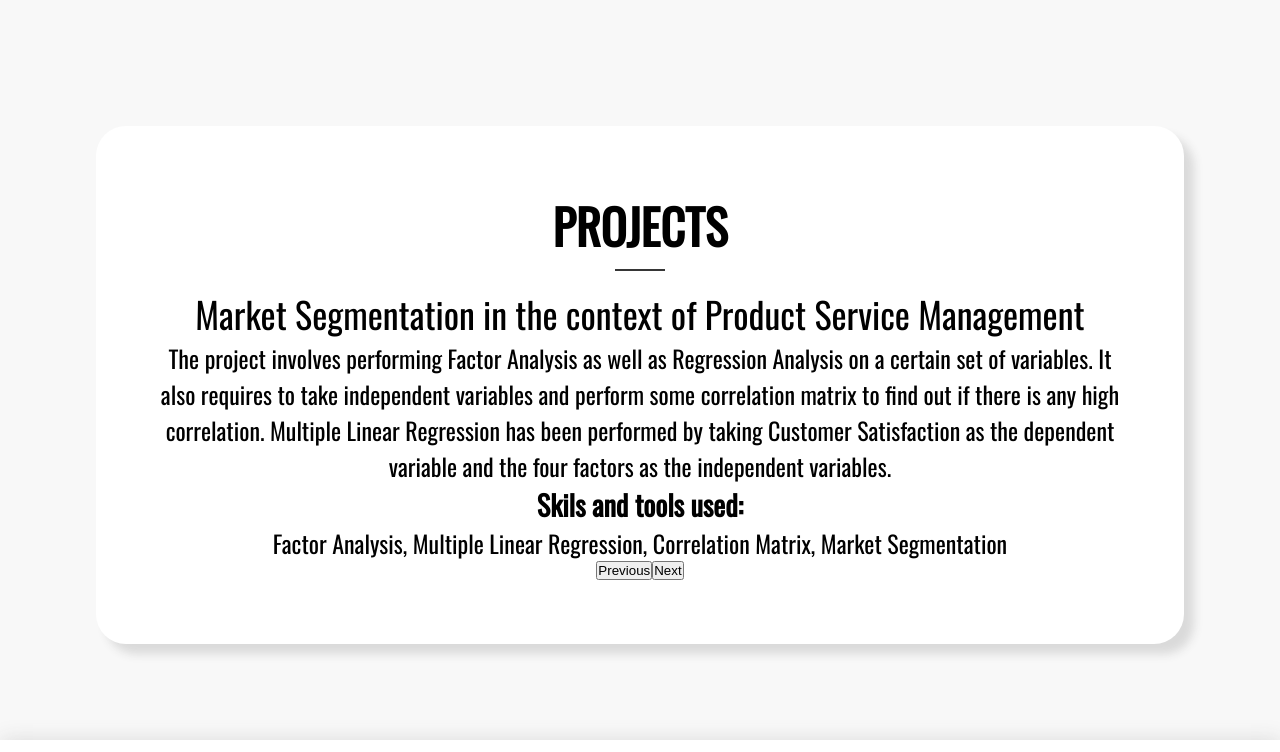
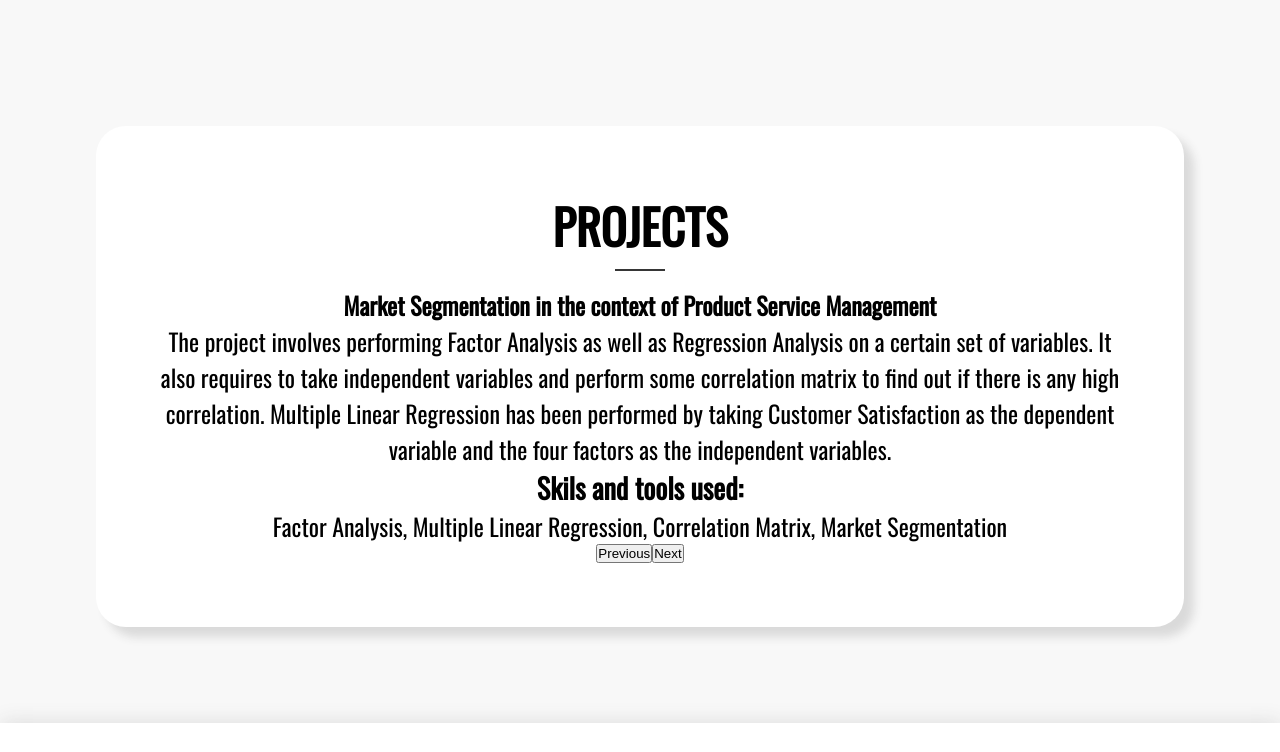
Before and after one commit to GoswamiTushar/Pulkit-portfolio, a plain HTML site: page index.html in a window 1280 px wide. Shown: the part 1180-1932 px from the top of the page. Drawn offline with nearby package versions, Linux system fonts and the light colour scheme.

Commit message:
Projects section added

```diff
--- a/css/style.css
+++ b/css/style.css
@@ -10,6 +10,26 @@
 
 body {
   background-color: rgba(246, 246, 246, 0.733);
+}
+
+.projects {
+  margin: 1.3rem;
+  padding: 3rem;
+  background-color: white;
+  margin: 1.3rem;
+  padding: 3rem;
+  background: rgba(255, 255, 255, 0.465);
+  border-radius: 30px;
+  box-shadow: 10px 10px 10px rgb(218, 218, 218);
+  transition: cubic-bezier(1, 0, 0, 1);
+  column-gap: 20px;
+  -webkit-transition: ease-in-out;
+  -webkit-transition: -webkit-transform 1s;
+  transition: all 1s;
+}
+
+.projects > #project-name {
+  font-size: 0px;
 }
 
 .font-formatted-1 {
@@ -225,7 +245,6 @@ body {
     transition: all 1s;
   }
   .name-heading {
-    font-size: 2rem;
     color: rgb(54, 54, 54);
   }
 
--- a/index.html
+++ b/index.html
@@ -115,14 +115,16 @@
     </section>
 
     <section class="projects">
-      <span class="container-item" style="">
-        <h1 class="font-formatted-2 name-heading" style="">
+      <span class="container-item">
+        <h1 class="font-formatted-2">
           <div>
             <span class="font-formatted-2 about-text">
               PROJECTS
               <div class="divider-grey"></div>
             </span>
-      <div class="container-item" id="project-name"></div>
+      <div class="container-item">
+        <span id="project-name"></span>
+      </div>
       <div class="container-item">
         <p id="project-description" style="font-weight: 400;"></p>
       </div>
--- a/scripts/script.js
+++ b/scripts/script.js
@@ -47,7 +47,7 @@ function ChangeData() {
   } else if (count < projectsName.length) {
     document.getElementById(
       "project-name"
-    ).innerHTML = `<h1 style="font-weight:400">${projectsName[count]}</h1>`;
+    ).innerHTML = `${projectsName[count]}`;
     document.getElementById("project-description").innerHTML = `${
       projectDesc[projectsName[count]]
     }`;
```
